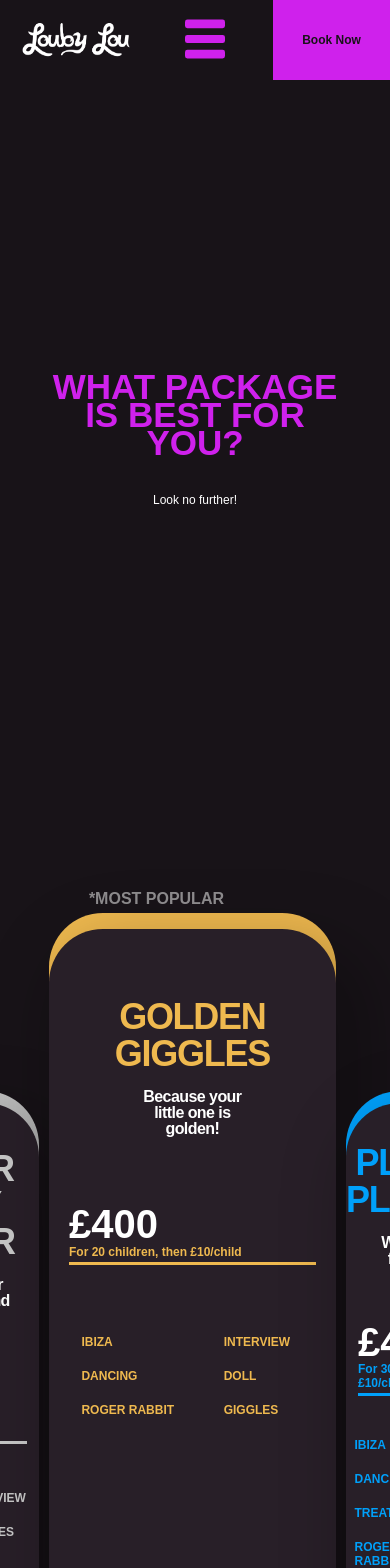
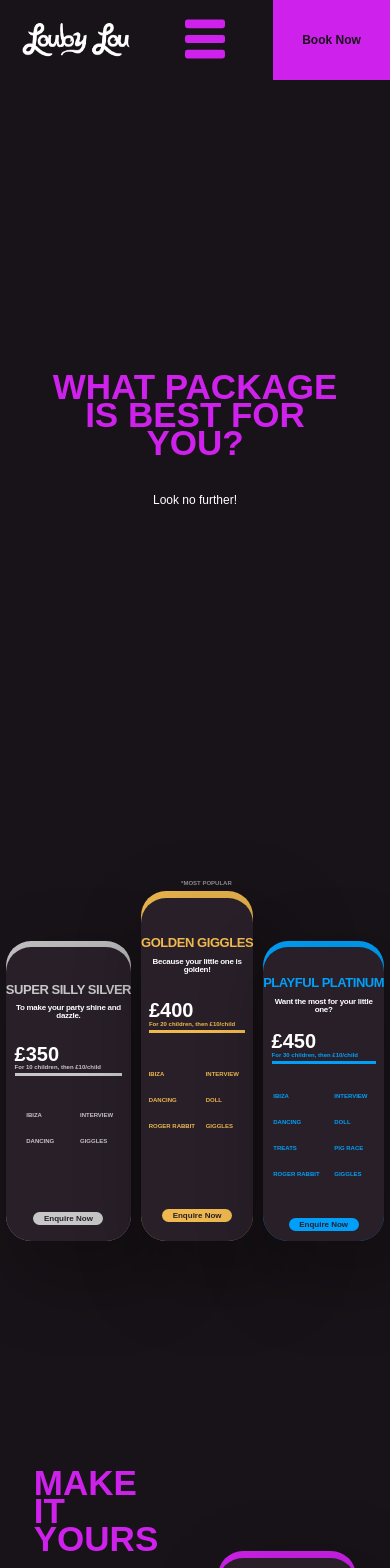
Before and after one commit to fuglyuckDev/louby-lou-new, a Next.js app: page /pricing in a window 390 px wide. Shown: the top 1568 px of the page. Built offline with nearby package versions, Linux system fonts and the light colour scheme.

Commit message:
Slight mobile func
Mobile functionality maybe, I might just have to stack them rather than shrink

```diff
--- a/components/Packages/Packages.module.scss
+++ b/components/Packages/Packages.module.scss
@@ -18,4 +18,8 @@
   margin-left: 40px;
   margin-bottom: 5px;
   opacity: 50%;
+  font-size: 6px;
+  @media only screen and (min-width: $tablet) {
+    font-size: 16px;
+  }
 }
--- a/components/Pricing/Pricing.jsx
+++ b/components/Pricing/Pricing.jsx
@@ -4,12 +4,13 @@ import styles from "./Pricing.module.scss";
 const Pricing = ({ data }) => {
   return (
     <div
-      className={styles.container}
+      className={
+        data.important === true ? styles.container__Important : styles.container
+      }
       style={
         data.important === true
-          ? { height: 800, backgroundColor: data.colour }
+          ? { backgroundColor: data.colour }
           : {
-              height: 622,
               backgroundColor: data.colour,
             }
       }
--- a/components/Pricing/Pricing.module.scss
+++ b/components/Pricing/Pricing.module.scss
@@ -1,10 +1,28 @@
 @import "../../styles/global/variables";
 
 .container {
-  width: 287px;
+  height: 300px;
+  @media only screen and (min-width: $tablet) {
+    height: 622px;
+  }
+}
+
+.container,
+.container__Important {
+  max-width: 140px;
   background-color: #00a0fa;
   flex-direction: column-reverse;
   font-family: $body-font;
+  @media only screen and (min-width: $tablet) {
+    max-width: 287px;
+  }
+}
+
+.container__Important {
+  height: 350px;
+  @media only screen and (min-width: $tablet) {
+    height: 800px;
+  }
 }
 
 .package__Name,
@@ -16,9 +34,13 @@
 .inner__Container,
 .title__Container,
 .container,
-.options__Container {
-  border-radius: 54px;
+.options__Container,
+.container__Important {
+  border-radius: 25px;
   display: flex;
+  @media only screen and (min-width: $tablet) {
+    border-radius: 54px;
+  }
 }
 
 .inner__Container {
@@ -42,20 +64,27 @@
   margin-bottom: 0px;
   text-transform: uppercase;
   font-weight: 800;
-  font-size: 36px;
+  font-size: 13px;
   line-height: 102.44%;
   text-align: center;
   letter-spacing: -0.035em;
+
+  @media only screen and (min-width: $tablet) {
+    font-size: 36px;
+  }
 }
 
 .package__Alt {
   font-weight: 600;
-  font-size: 16px;
+  font-size: 8px;
   line-height: 102.4%;
   text-align: center;
   letter-spacing: -0.035em;
   color: white;
   width: 112px;
+  @media only screen and (min-width: $tablet) {
+    font-size: 16px;
+  }
 }
 
 .pricing__Container {
@@ -70,15 +99,21 @@
 
 .package__Price {
   font-weight: 800;
-  font-size: 40px;
+  font-size: 20px;
   line-height: 102.4%;
   color: white;
+  @media only screen and (min-width: $tablet) {
+    font-size: 40px;
+  }
 }
 
 .package__PerChild {
-  font-size: 12px;
+  font-size: 6px;
   margin-bottom: 3px;
   font-weight: bolder;
+  @media only screen and (min-width: $tablet) {
+    font-size: 12px;
+  }
 }
 
 .options__Container {
@@ -95,9 +130,12 @@
   margin: 0;
   flex-direction: column;
   font-weight: 700;
-  font-size: 12px;
+  font-size: 6px;
   flex-wrap: wrap;
   align-content: center;
+  @media only screen and (min-width: $tablet) {
+    font-size: 12px;
+  }
 
   & > * {
     margin-top: 20px;
@@ -105,11 +143,17 @@
 }
 
 .enquire__Button {
-  width: 167.97px;
-  height: 27.54px;
+  width: 70px;
+  height: 13px;
   background-color: #00a0fa;
   border: none;
   border-radius: 12px;
   font-weight: 700;
+  font-size: 8px;
   color: $background-light;
+  @media only screen and (min-width: $tablet) {
+    font-size: 13px;
+    width: 167.97px;
+    height: 27.54px;
+  }
 }
--- a/pages/index.js
+++ b/pages/index.js
@@ -22,8 +22,8 @@ export default function Home() {
         <About
           title={"get to know louby lou"}
           body={[
-            "Lorem ipsum dolor sit amet, consectetur adipiscing elit. Duis metus diam, ultrices at lectus vitae, tempor ullamcorper arcu. Sed pulvinar at tellus sit amet consectetur. Phasellus rutrum sollicitudin urna ac feugiat. Sed eleifend commodo risus, quis posuere justo.",
-            "Quisque sit amet luctus enim. Sed vel urna porta, gravida tellus eu, consequat justo. Nulla iaculis blandit fermentum. Vivamus metus justo, ultricies sit amet placerat non, aliquam ac ante. Donec semper mauris mi, quis pellentesque erat pretium sed. Cras sed sagittis lacus.",
+            "Heya! Lucy here, AKA Louby Lou! the North West’s #1 female clown! For 25 years I’ve been spreading giggles, Joy and Fun all around the North West! The best part of being a clown is being able to witness smiling parents, giggling children and above all sharing and creating memories that will last a lifetime! Since the ripe old age of 6, I’ve been developing my skills within the entertainment business, following in my father's footsteps, perfecting the recipe for the perfect celebration!",
+            "It starts with a base of good old-fashioned clown skills, laced with a generous dose of modern Ibiza dance tunes and a dash of the unexpected! A true recipe for Excitement! And who knows, maybe one of my 3 wonderful girls will carry the Louby Lou Legacy!",
           ]}
         />
         <Decoration position={"right"} />
```
Also changed, not shown: components/Navigation/Navigation.jsx (+1 -1 lines), pages/services.js (+41 -6 lines).
